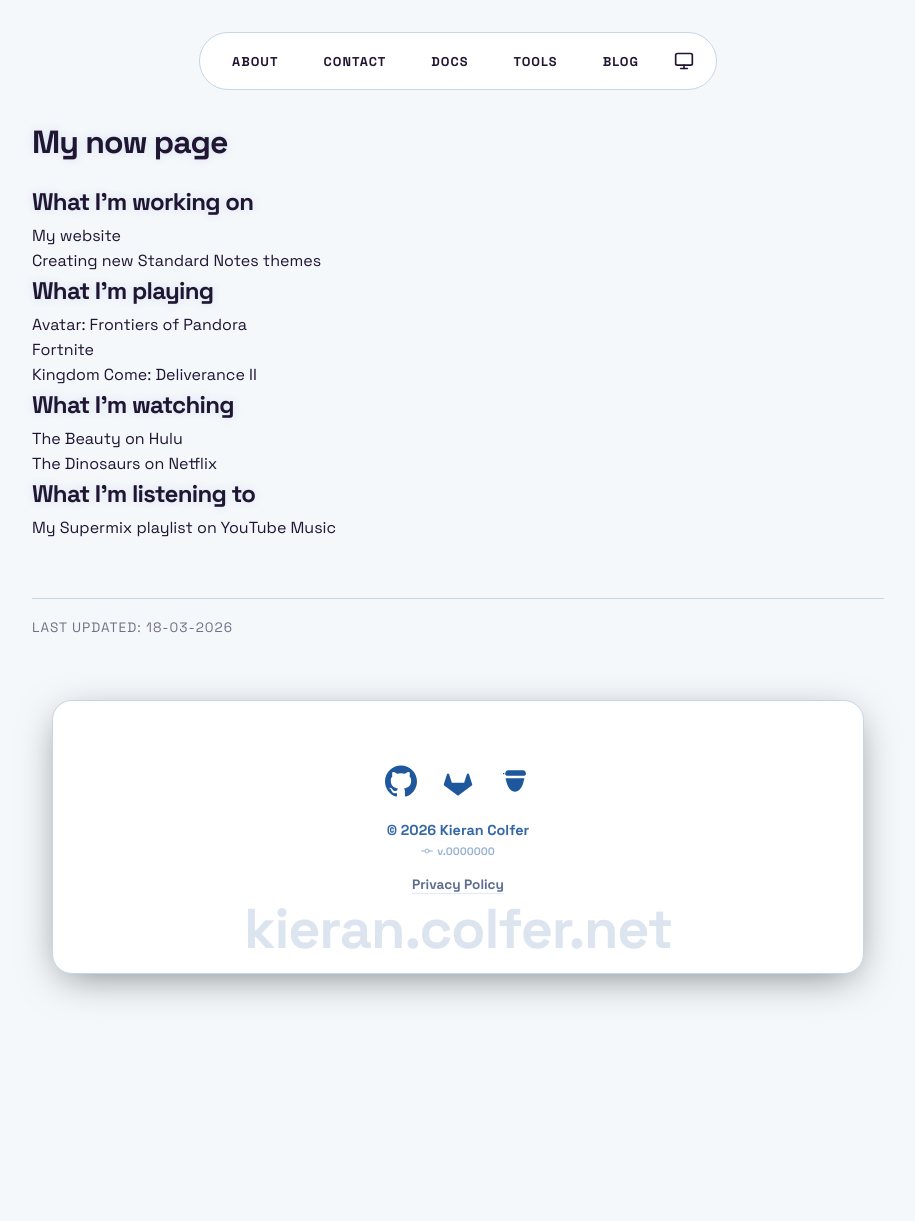
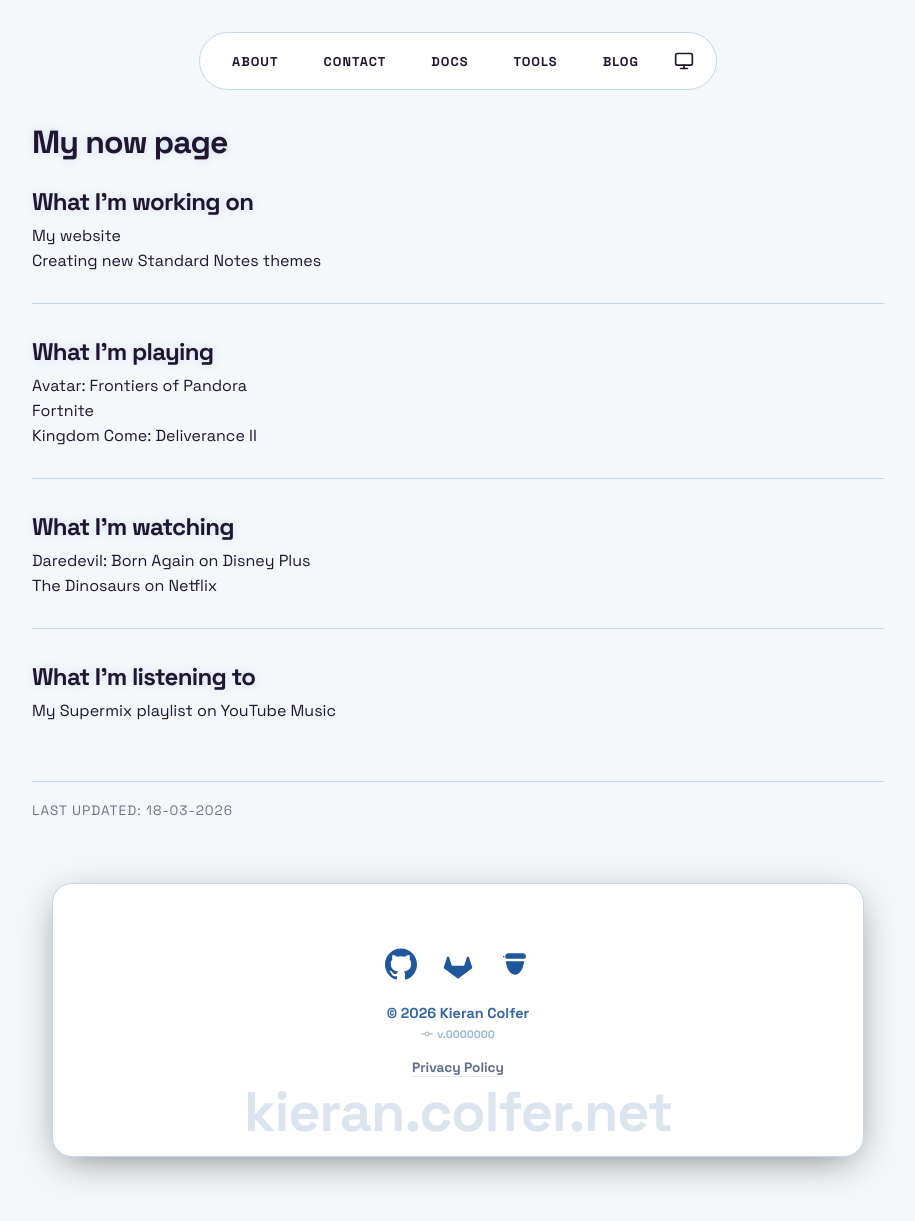
Before and after one commit to PASSK3YS/PASSK3YS.github.io, a Jekyll site: the page built from now.md, in a window 1280 px wide. Shown: the whole page, without its empty margins (182-1097 px from the left). Built offline with Jekyll 4.4.1, drawn with Linux system fonts in a browser that asks for light colours; before the commit the page ends 1038 px from its top, so only the background shows below that.

Commit message:
chore: update now page

```diff
--- a/now.md
+++ b/now.md
@@ -12,14 +12,20 @@
 - My website
 - Creating new Standard Notes themes
 
+---
+
 ## What I'm playing
 - Avatar: Frontiers of Pandora
 - Fortnite
 - Kingdom Come: Deliverance II
 
+---
+
 ## What I'm watching
-- The Beauty on Hulu
+- Daredevil: Born Again on Disney Plus
 - The Dinosaurs on Netflix
+
+---
 
 ## What I'm listening to
 - My Supermix playlist on YouTube Music
```
